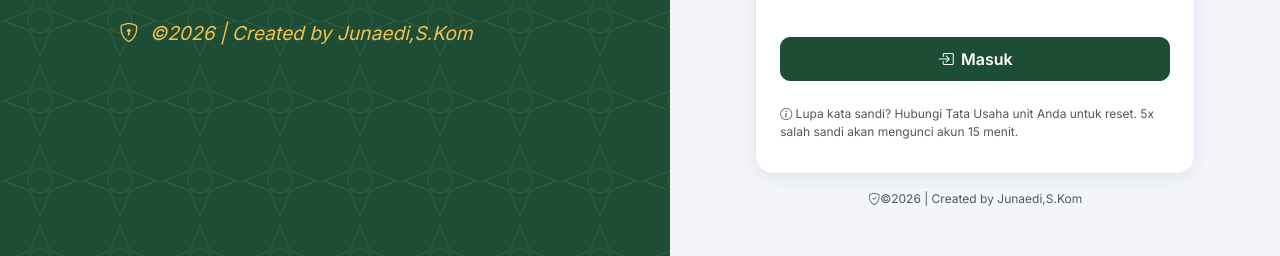
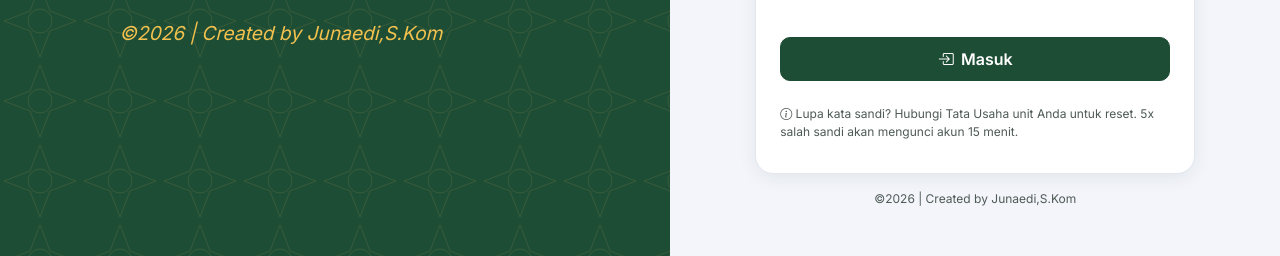
Before and after one commit to bootcampjunaedi-max/slipgaji-ympbs, a plain HTML site: page index.html in a window 1280 px wide. Shown: the part 499-755 px from the top of the page. Drawn offline with nearby package versions, Linux system fonts and the light colour scheme; no server answers.

Commit message:
Add files via upload

```diff
--- a/index.html
+++ b/index.html
@@ -34,7 +34,7 @@
       <h1>Slip Gaji Terpusat</h1>
       <p class="lead-soft">Satu alur kerja untuk menerbitkan, mengirim, dan mengarsipkan slip gaji 7 unit (6 sekolah + Non Pendidikan) — rahasia untuk setiap pegawai.</p>
       <ul class="feature-list">
-        <li><i class="bi bi-shield-lock"></i><i>©2026 | Created by Junaedi,S.Kom</i></li>
+        <li></i><i>©2026 | Created by Junaedi,S.Kom</i></li>
       </ul>
     </div>
   </div>
@@ -74,7 +74,7 @@
       </div>
       <p class="tiny text-muted-2 mt-4 mb-0"><i class="bi bi-info-circle"></i> Lupa kata sandi? Hubungi Tata Usaha unit Anda untuk reset. 5x salah sandi akan mengunci akun 15 menit.</p>
     </div>
-    <p class="tiny text-center text-muted-2 mt-3"><i class="bi bi-shield-check"></i>©2026 | Created by Junaedi,S.Kom</p>
+    <p class="tiny text-center text-muted-2 mt-3">©2026 | Created by Junaedi,S.Kom</p>
   </div>
 </div>
 
```
